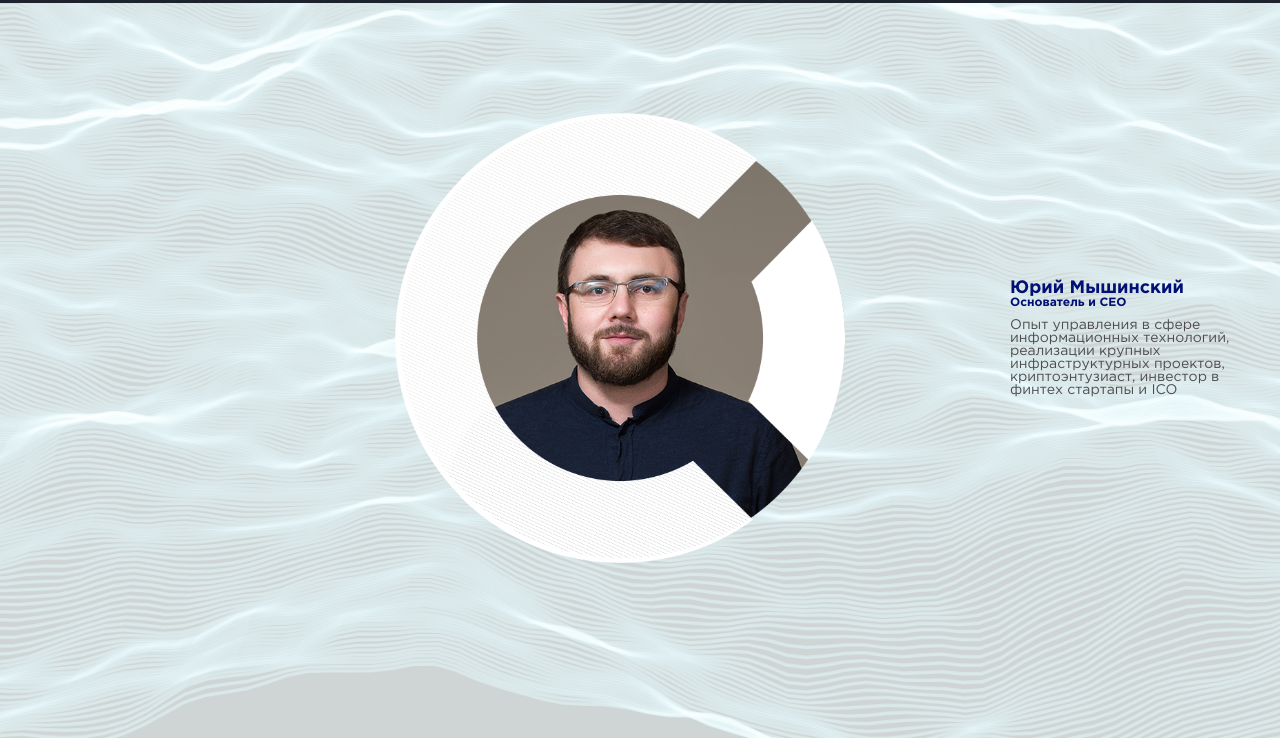
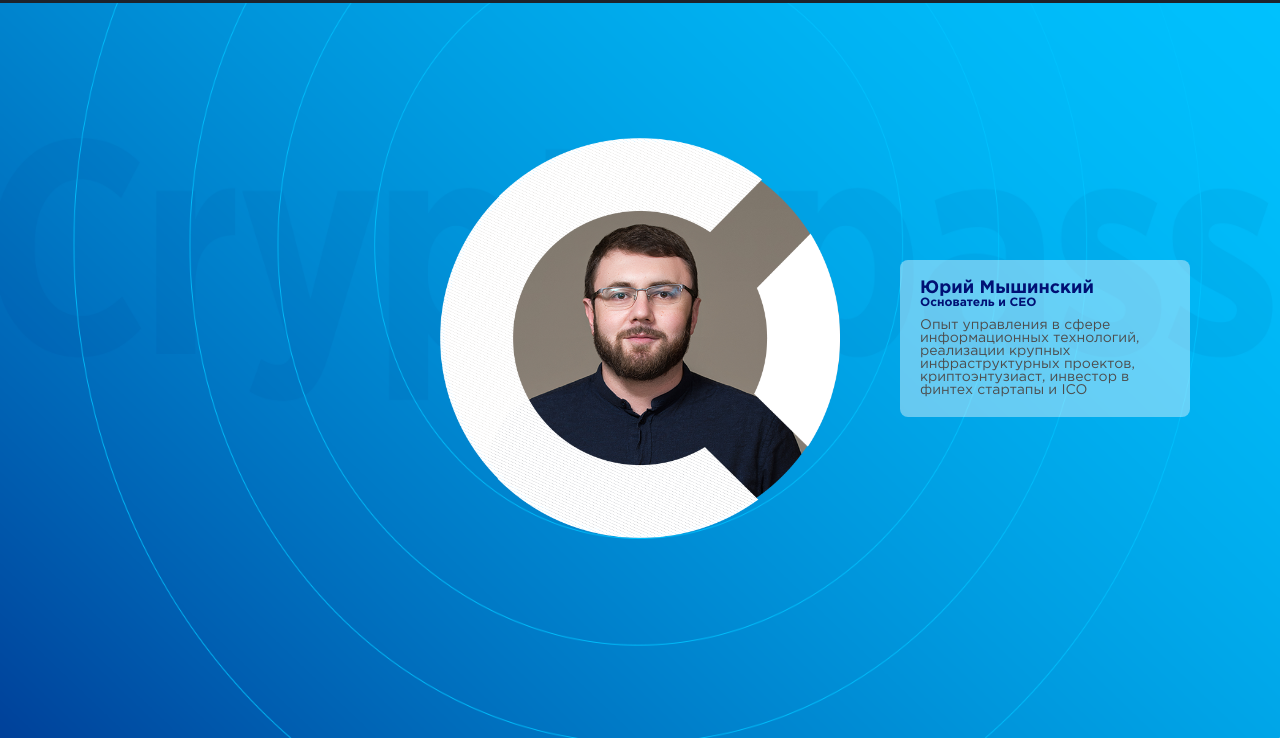
Before and after one commit to liveforblaze1/liveforblaze1.github.io, a plain HTML site: page team.html in a window 1280 px wide. Shown: the part 62-800 px from the top of the page. Drawn offline with Linux system fonts and the light colour scheme; files whose address does not match are found by name.

Commit message:
Add files via upload

```diff
--- a/css/styles.css
+++ b/css/styles.css
@@ -103,7 +103,7 @@ a {
   justify-content: center;
   align-items: center;
   flex-direction: row;
-  background: url('../img/team.png') 50% 50% no-repeat;
+  background: url('../img/bg2.png') 50% 50% no-repeat;
   background-size: 100vw 100vh;
 }
 
@@ -130,19 +130,21 @@ a {
 }
 .team-y {
   height: 100vh;
-  min-width: 700px;
+  min-width: 500px;
   flex: 1;
   background: url('../img/y2.png') 50% 50% no-repeat;
-  background-size: 450px 450px;
+  background-size: 400px 400px;
 }
 .flex-left {
   flex: 1;
 }
 .info {
-  margin-left: 20px;
+  margin-left: 10px;
   width: 250px;
   padding: 20px;
   color: #4d4d4d;
+  border-radius: 8px;
+  background: rgba(255,255,255,0.4);
 }
 .info-text {
   font-size: 14px;
```
Also changed, not shown: img/bg2.png (added).
